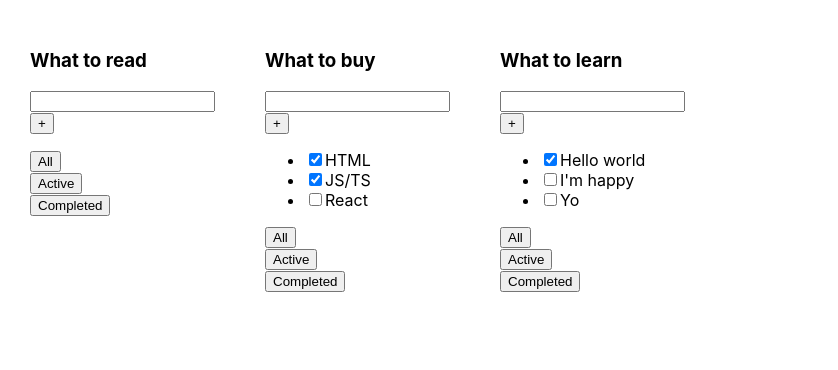
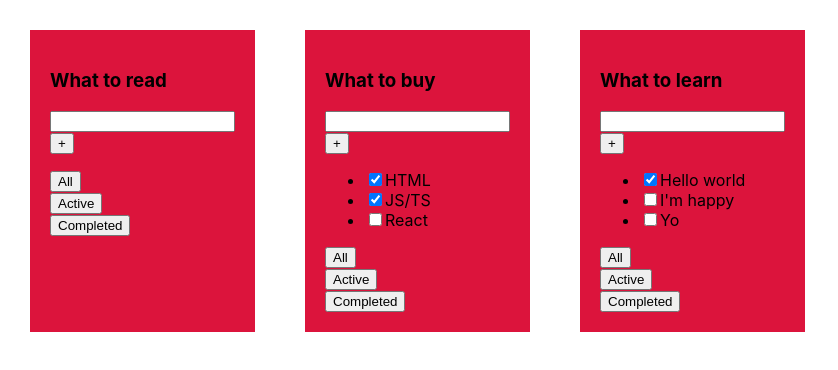
Before and after one commit to 0lgaP1/todolist, a React (Create React App) app in the folder 1-todolist/: page / in a window 1280 px wide. Shown: the top 370 px of the page, without its empty margins (0-838 px from the left). Built offline with nearby package versions, Linux system fonts and the light colour scheme.

Commit message:
Added claasName to TodoList

```diff
--- a/1-todolist/src/App.tsx
+++ b/1-todolist/src/App.tsx
@@ -8,7 +8,7 @@ export type TaskType = {
     isDone: boolean,
 }
 
-function App() {
+function App () {
 
     const TodoListTitle = ["What to read", "What to buy", "What to learn"]
 
--- a/1-todolist/src/Todolist.tsx
+++ b/1-todolist/src/Todolist.tsx
@@ -11,7 +11,7 @@ export type TodoListPropsType = {
 
 export const Todolist = ({title, tasks}: TodoListPropsType) => {
     return (
-        <div>
+        <div className="todolist">
             <h3>{title}</h3>
             <div>
                 <input/>
```
